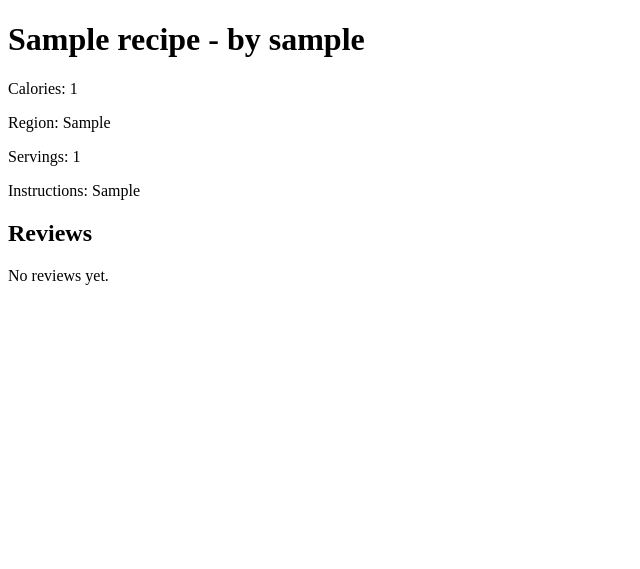
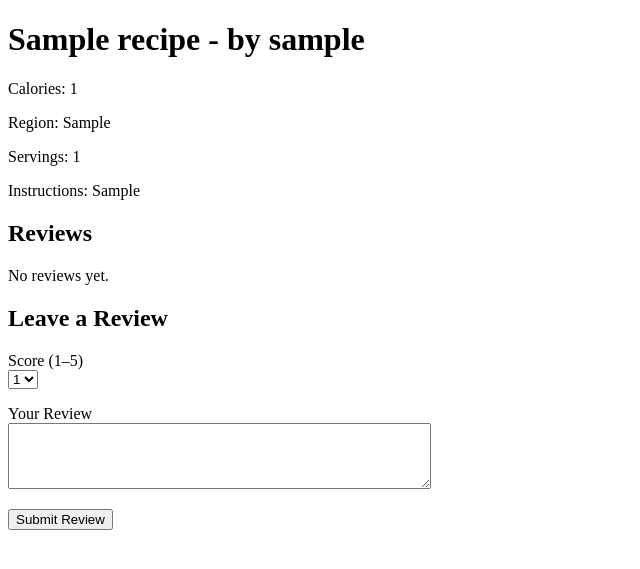
Before and after one commit to jp449/bitepal, a Flask app: page /view_recipes/1 in a window 1280 px wide. Shown: the top 569 px of the page, without its empty margins (0-640 px from the left). Run offline with Flask 3, Linux system fonts and the light colour scheme; a user stored in the database is signed in; tables that the repository leaves empty hold one stand-in row (values such as "Sample post"); parts of the project's set-up code (start-up, migrations or seed data) failed here and were passed over.

Commit message:
can leave reviews

```diff
--- a/flask_auth_app/mealdb/forms.py
+++ b/flask_auth_app/mealdb/forms.py
@@ -1,5 +1,5 @@
 from flask_wtf import FlaskForm
-from wtforms import StringField, PasswordField, SubmitField
+from wtforms import StringField, PasswordField, SubmitField, SelectField, TextAreaField
 from wtforms.validators import DataRequired, Length, EqualTo
 
 class RegistrationForm(FlaskForm):
@@ -13,5 +13,12 @@ class LoginForm(FlaskForm):
     password = PasswordField('Password', validators=[DataRequired()])
     submit = SubmitField('Login')
 
+class ReviewForm(FlaskForm):
+    score = SelectField('Score (1–5)',
+                        choices=[(str(i), i) for i in range(1, 6)],
+                        validators=[DataRequired()])
+    review_text = TextAreaField('Your Review', validators=[DataRequired()])
+    submit = SubmitField('Submit Review')
+
 # class LogoutForm(FlaskForm):
 #     submit = SubmitField('Logout')
--- a/flask_auth_app/mealdb/routes.py
+++ b/flask_auth_app/mealdb/routes.py
@@ -1,6 +1,6 @@
 from flask import Blueprint, render_template, redirect, url_for, flash, abort, request
-from .forms import RegistrationForm, LoginForm
-from .models import Recipe, User
+from .forms import RegistrationForm, LoginForm,ReviewForm
+from .models import Recipe, User, Reviews
 from . import db
 
 from flask_login import login_user,  login_required, current_user, logout_user
@@ -93,10 +93,22 @@ def view_recipes():
     recipes = Recipe.query.all()
     return render_template('view_recipes.html', recipes=recipes)
 
-@main.route('/view_recipes/<int:recipe_id>')
+@main.route('/view_recipes/<int:recipe_id>',methods = ['GET','POST'])
 def recipe_page(recipe_id):
     recipe = Recipe.query.get_or_404(recipe_id)
-    return render_template('recipe.html', recipe=recipe)
+    form = ReviewForm()
+    if form.validate_on_submit():
+        new_review = Reviews(
+            score=int(form.score.data),
+            review_text=form.review_text.data,
+            user_id=current_user.user_id,
+            recipe_id=recipe.recipe_id
+        )
+        db.session.add(new_review)
+        db.session.commit()
+        flash('Review submitted successfully!', 'success')
+        return redirect(url_for('main.recipe_page', recipe_id=recipe_id))
+    return render_template('recipe.html', recipe=recipe,form=form)
 
 @main.route('/admin/users', methods = ['GET', 'POST'])
 @login_required
--- a/flask_auth_app/mealdb/templates/recipe.html
+++ b/flask_auth_app/mealdb/templates/recipe.html
@@ -25,6 +25,26 @@
     <p>No reviews yet.</p>
 {% endif %}
 
+<h2>Leave a Review</h2>
+{% if current_user.is_authenticated %}
+<form method="POST">
+    {{ form.hidden_tag() }}
+
+    <p>
+        {{ form.score.label }}<br>
+        {{ form.score() }}
+    </p>
+
+    <p>
+        {{ form.review_text.label }}<br>
+        {{ form.review_text(rows=4, cols=50) }}
+    </p>
+
+    <p>{{ form.submit() }}</p>
+</form>
+{% else %}
+    <p><a href="{{ url_for('auth.login') }}">Log in</a> to leave a review.</p>
+{% endif %}
 
 </ul>
 </body>
```
